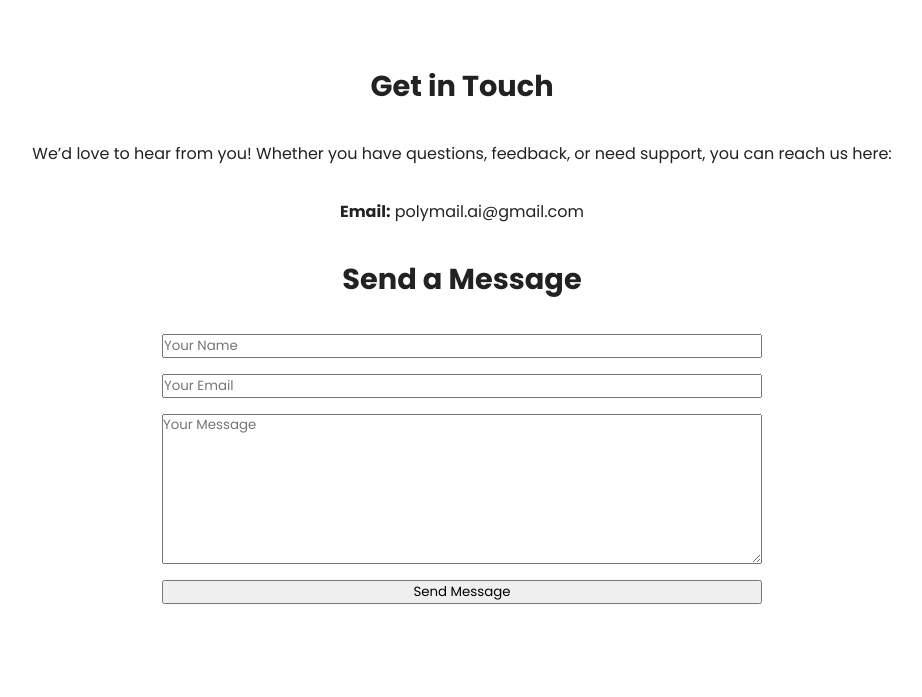
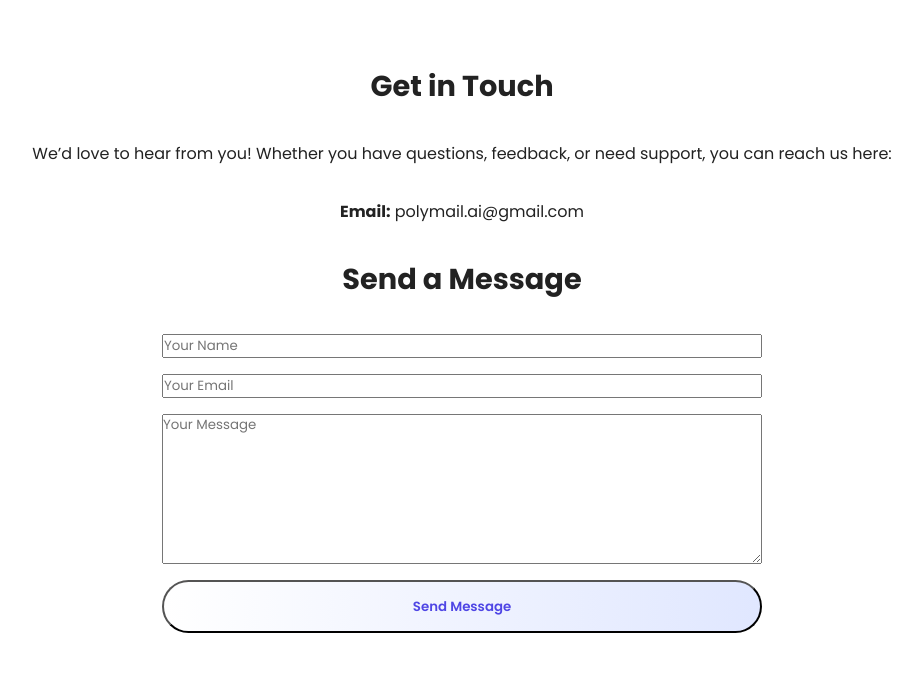
Before and after one commit to chuk16/POLYMAIL, a Flask app: page /contact in a window 1280 px wide. Shown: the part 801-1498 px from the top of the page, without its empty margins (178-1100 px from the left). Before the commit the page ends 1405 px from the top, so only its background shows below. Run offline with Flask 3, Linux system fonts and the light colour scheme.

Commit message:
Update contact.html

```diff
--- a/templates/contact.html
+++ b/templates/contact.html
@@ -36,7 +36,7 @@
       <input type="text" id="name" placeholder="Your Name" required>
       <input type="email" id="email" placeholder="Your Email" required>
       <textarea id="message" placeholder="Your Message" required style="height:150px;"></textarea>
-      <button type="submit">Send Message</button>
+      <button type="submit" class="cta">Send Message</button>
       <p id="formFeedback" style="margin-top:0.5rem; color:green; display:none;"></p>
     </form>
   </section>
```
